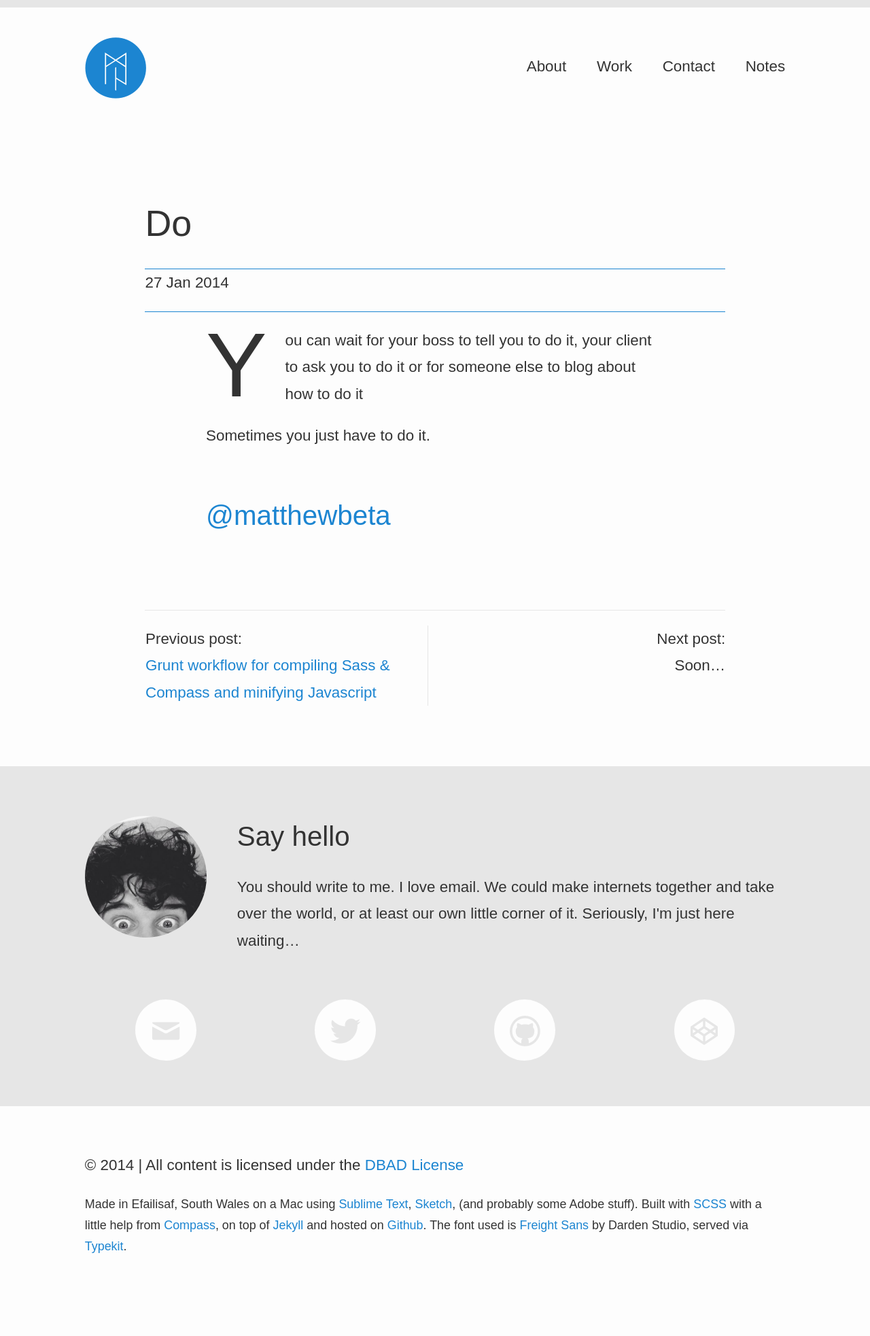
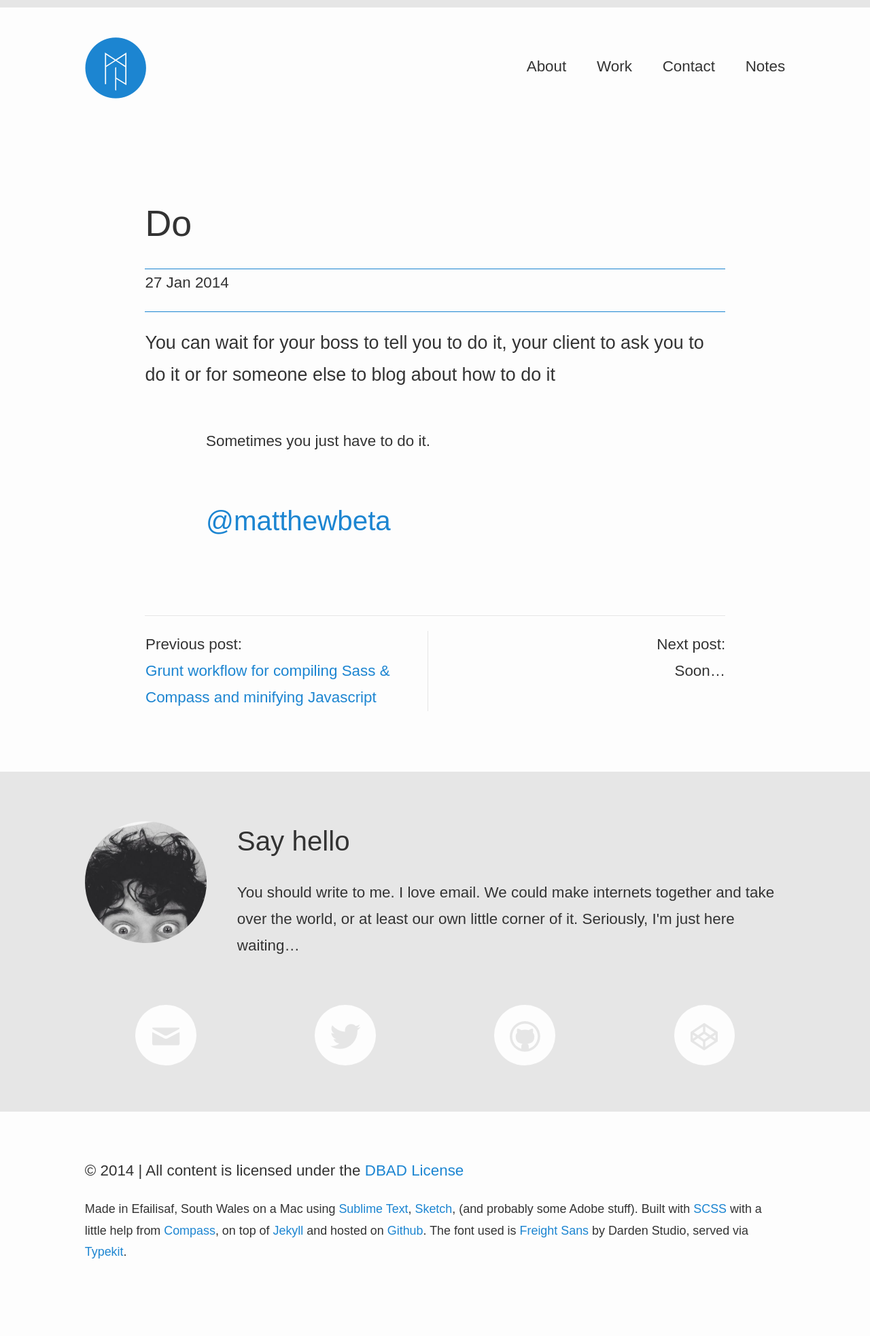
Before and after one commit to matthewbeta/matthew-jackson.com, a Jekyll site: the page built from _posts/2014-01-27-do.md, in a window 1280 px wide. Shown: the whole page at 68% size. Built offline with Jekyll 4.4.1, drawn with Linux system fonts in a browser that asks for light colours.

Commit message:
oops. wrong class

```diff
--- a/_posts/2014-01-27-do.md
+++ b/_posts/2014-01-27-do.md
@@ -8,7 +8,7 @@ tags: Do
 published: true
 ---
 
-<p class="drop-cap">You can wait for your boss to tell you to do it, your client to ask you to do it or for someone else to blog about how to do it</p>
+<p class="lede">You can wait for your boss to tell you to do it, your client to ask you to do it or for someone else to blog about how to do it</p>
 
 Sometimes you just have to do it.
 
```
